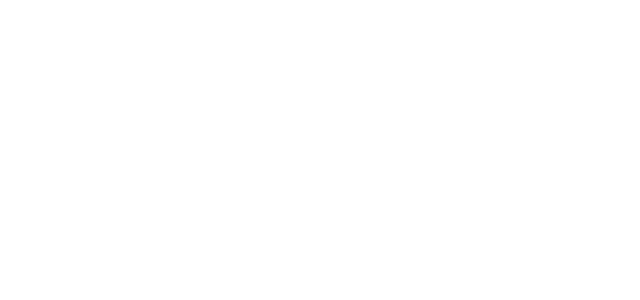
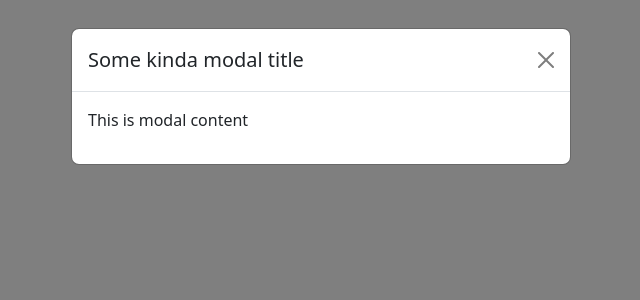
Before and after one commit to allmvna/hw-58, a React (Vite) app: page / in a window 1280 px wide. Shown: the top 300 px of the page, without its empty margins (319-959 px from the left). Built offline with nearby package versions, Linux system fonts and the light colour scheme; the HTML template or start-up script is replaced by a standard one.

Commit message:
Level 1 is done.

```diff
--- a/src/App.tsx
+++ b/src/App.tsx
@@ -1,7 +1,24 @@
 import "./App.css";
+import Modal from "./components/UI/Modal/Modal.tsx";
+import {useState} from "react";
 
 function App() {
-  return <></>;
+  const [showModal, setShowModal] = useState<boolean>(true);
+
+  const cancel = () => setShowModal(!showModal);
+
+  return (
+      <>
+        <Modal
+            show={showModal}
+            closeModal={cancel}
+            title="Some kinda modal title"
+        >
+          <p>This is modal content</p>
+        </Modal>
+      </>
+  )
+
 }
 
 export default App;
--- /dev/null
+++ b/src/components/UI/Modal/Modal.tsx
@@ -0,0 +1,34 @@
+import React, {ReactNode} from 'react';
+
+interface ModalProps extends React.PropsWithChildren{
+    title: string;
+    show: boolean;
+    closeModal: () => void;
+}
+
+const Modal: React.FC<ModalProps> = ({ show, children, closeModal, title}) => {
+    return (
+        <>
+            {show && (
+                <div
+                    className="modal-backdrop show"
+                    style={{display: 'block'}}
+                />
+            )}
+            <div className="modal show" style={{display: show ? "block" : "none"}}>
+            <div className="modal-dialog">
+                    <div className="modal-content">
+                        <div className="modal-header">
+                            <h1 className="modal-title fs-5">{title}</h1>
+                            <button className="btn-close" onClick={closeModal}>
+                            </button>
+                        </div>
+                        <div className="p-3">{children}</div>
+                    </div>
+                </div>
+            </div>
+        </>
+    );
+};
+
+export default Modal;
```
